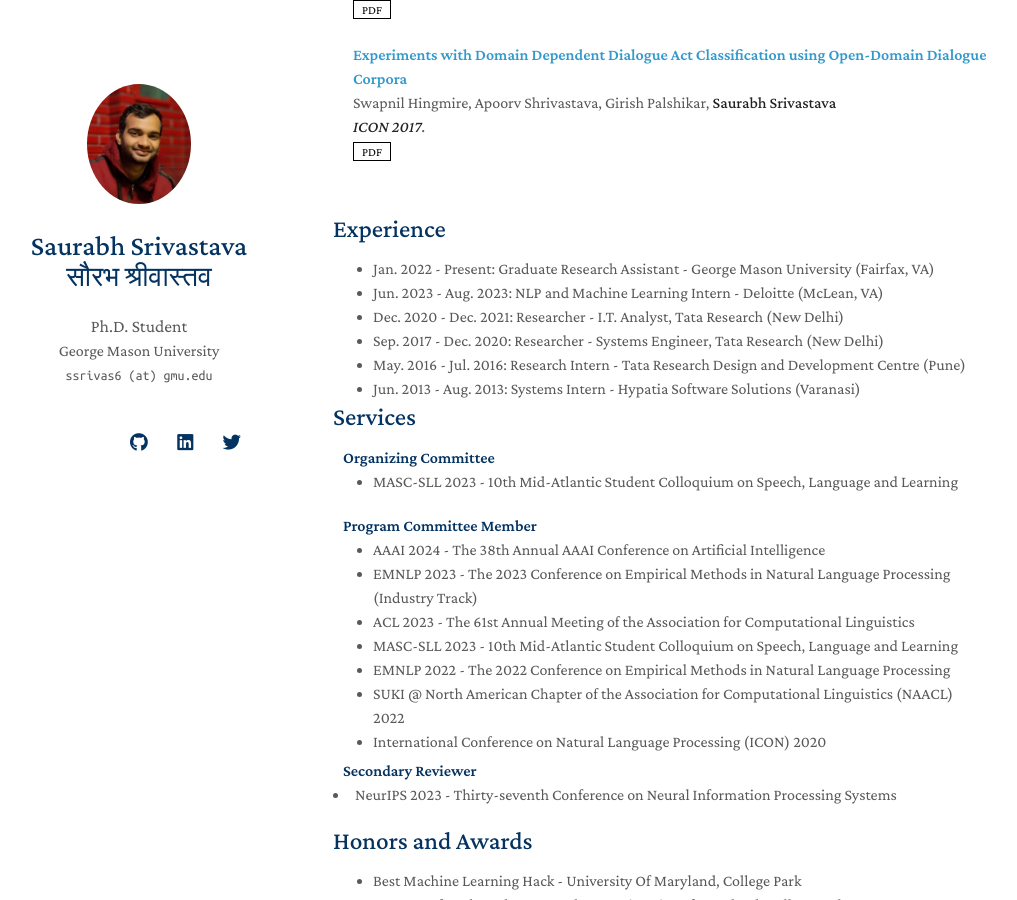
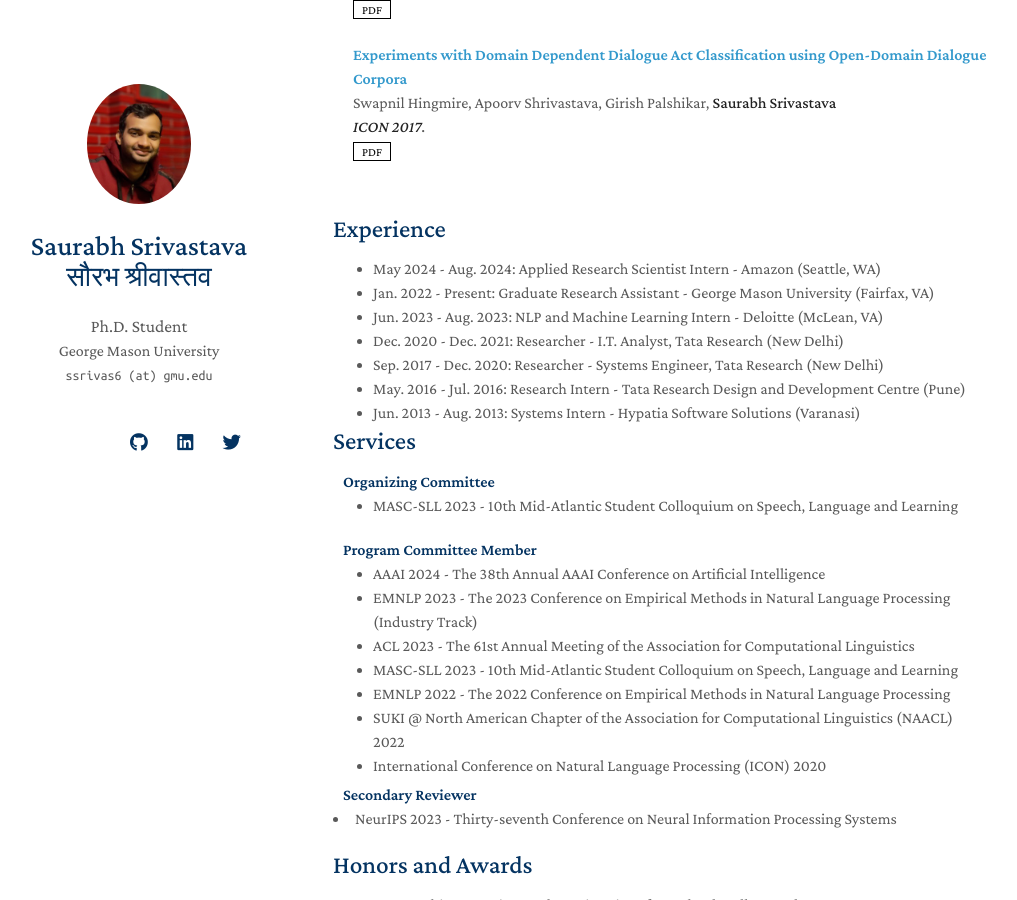
Before and after one commit to salokr/salokr.github.io, a Jekyll site: the page built from index.md, in a window 1280 px wide and 900 px high, scrolled down 2862 px. Shown: the whole window, without its empty margins (137-1154 px from the left). Built offline with Jekyll 4.4.1, drawn with Linux system fonts in a browser that asks for light colours; nearby versions of some CDN libraries; a style sheet for code colours, icons or effects is not loaded; our own code applies the rules of GitHub Pages for plain Markdown files.

Commit message:
Update experience.md

```diff
--- a/_includes/experience.md
+++ b/_includes/experience.md
@@ -2,6 +2,7 @@
 
 
 <ul style="margin:0 0 0px;">
+  <li>May 2024 - Aug. 2024: Applied Research Scientist Intern - Amazon (Seattle, WA)</li>
   <li>Jan. 2022 - Present: Graduate Research Assistant - George Mason University (Fairfax, VA)</li>
   <li>Jun. 2023 - Aug. 2023: NLP and Machine Learning Intern - Deloitte (McLean, VA)</li>
   <li>Dec. 2020 - Dec. 2021: Researcher - I.T. Analyst, Tata Research (New Delhi)</li>
```
